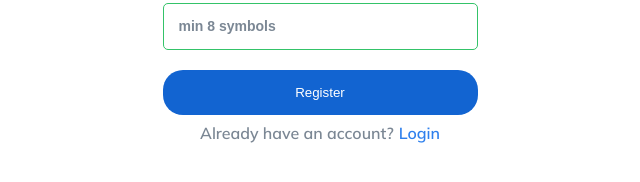
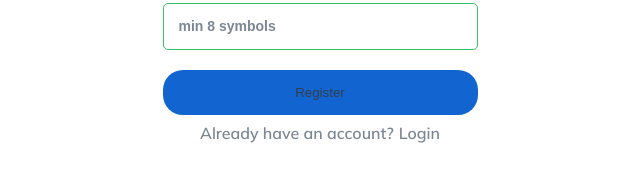
Before and after one commit to SemchaAI/msg-frontend, a React (Create React App) app: page / in a window 1280 px wide. Shown: the part 510-692 px from the top of the page, without its empty margins (320-960 px from the left). Built offline with nearby package versions, Linux system fonts and the light colour scheme; no server answers.

Commit message:
+darkTheme

```diff
--- a/src/entities/Nav(Footer)/footer.module.css
+++ b/src/entities/Nav(Footer)/footer.module.css
@@ -8,14 +8,14 @@
     bottom: 0;
     width: 100%;
     z-index: 999;
-
+    background-color: var(--colors-bg-controls);
 }
 
 .color{
     stroke: var(--neutral-grey);
 }
 .primary{
-    stroke: var(--primary-blue) !important;
+    stroke: var(--colors-button) !important;
     position: relative
 }
 .primary::before {
@@ -25,6 +25,6 @@
     width: 6px;
     height: 5px;
     position: absolute;
-    border-bottom:2px solid  var(--primary-blue);
+    border-bottom:2px solid  var(--colors-button);
     border-radius: 2px;
 }
--- a/src/entities/RegisterForm/ui/form.module.css
+++ b/src/entities/RegisterForm/ui/form.module.css
@@ -78,12 +78,12 @@
 
 
     background-color: var(--primary-dark-blue);
-    color: var(--white);
+    color: var(--colors-text);
 
     cursor: pointer;
 }
 .sumbit:focus, .submit:hover {
-    background-color: var(--primary-blue);
+    background-color: var(--colors-button);
 }
 .loginLink{
     display: flex;
@@ -97,7 +97,7 @@
     color: var(--neutral-grey);
 }
 .loginLinkButton{
-    color: var(--primary-blue);
+    color: var(--colors-button);
     font-weight: inherit;
     font-size: inherit;
     cursor: pointer;
```
